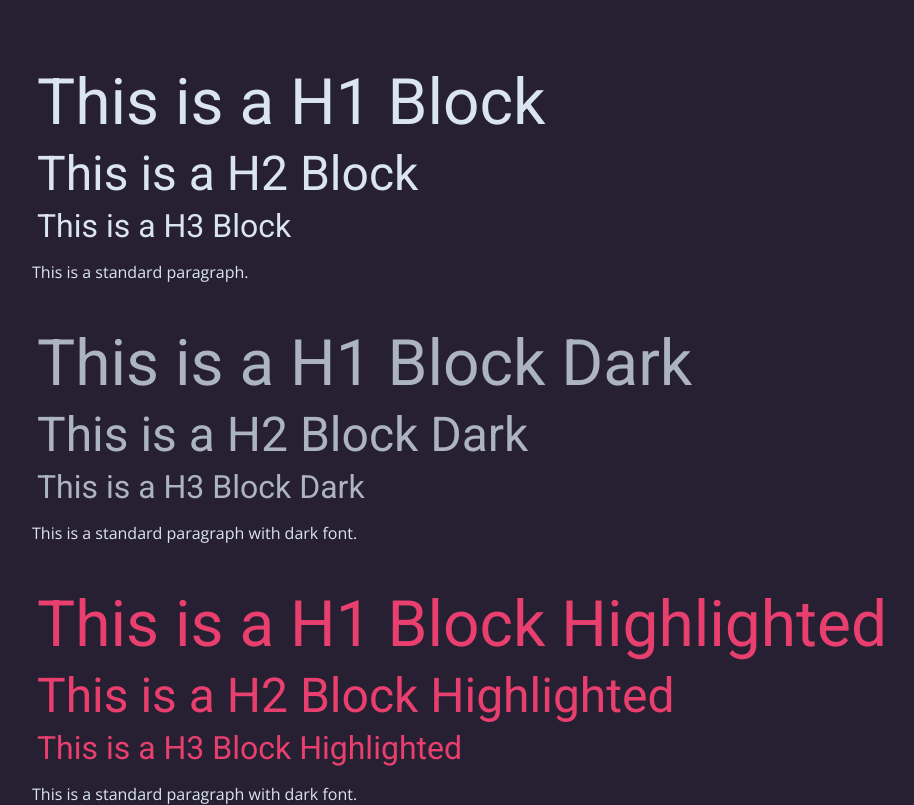
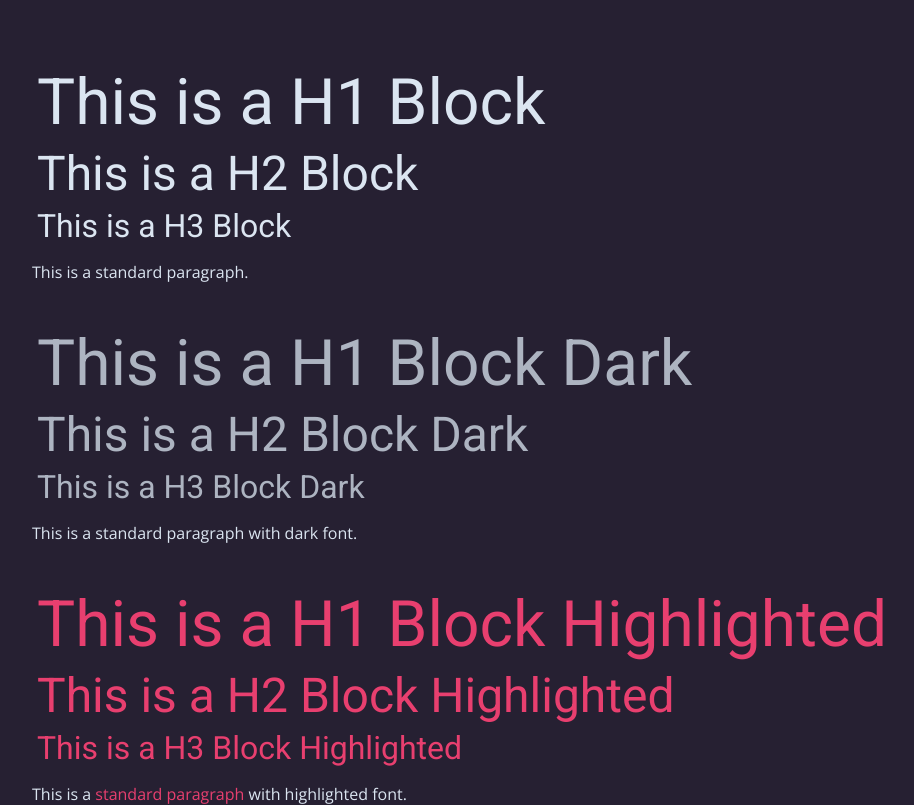
Before and after one commit to AdamGaltrey/adamgaltrey, a Next.js app: page / in a window 1280 px wide. Shown: the whole page, without its empty margins (28-942 px from the left). Built offline with nearby package versions, Linux system fonts and the light colour scheme.

Commit message:
Add colour scheme for highlighted text

```diff
--- a/pages/index.js
+++ b/pages/index.js
@@ -15,7 +15,7 @@ const Index = () => (
         <h1 className='highlight-red'>This is a H1 Block Highlighted</h1>
         <h2 className='highlight-red'>This is a H2 Block Highlighted</h2>
         <h3 className='highlight-red'>This is a H3 Block Highlighted</h3>
-        <p>This is a <span className='highligh-red'>standard paragraph</span> with dark font.</p>
+        <p>This is a <span className='highlight-red'>standard paragraph</span> with highlighted font.</p>
     </div>
 );
 
```
